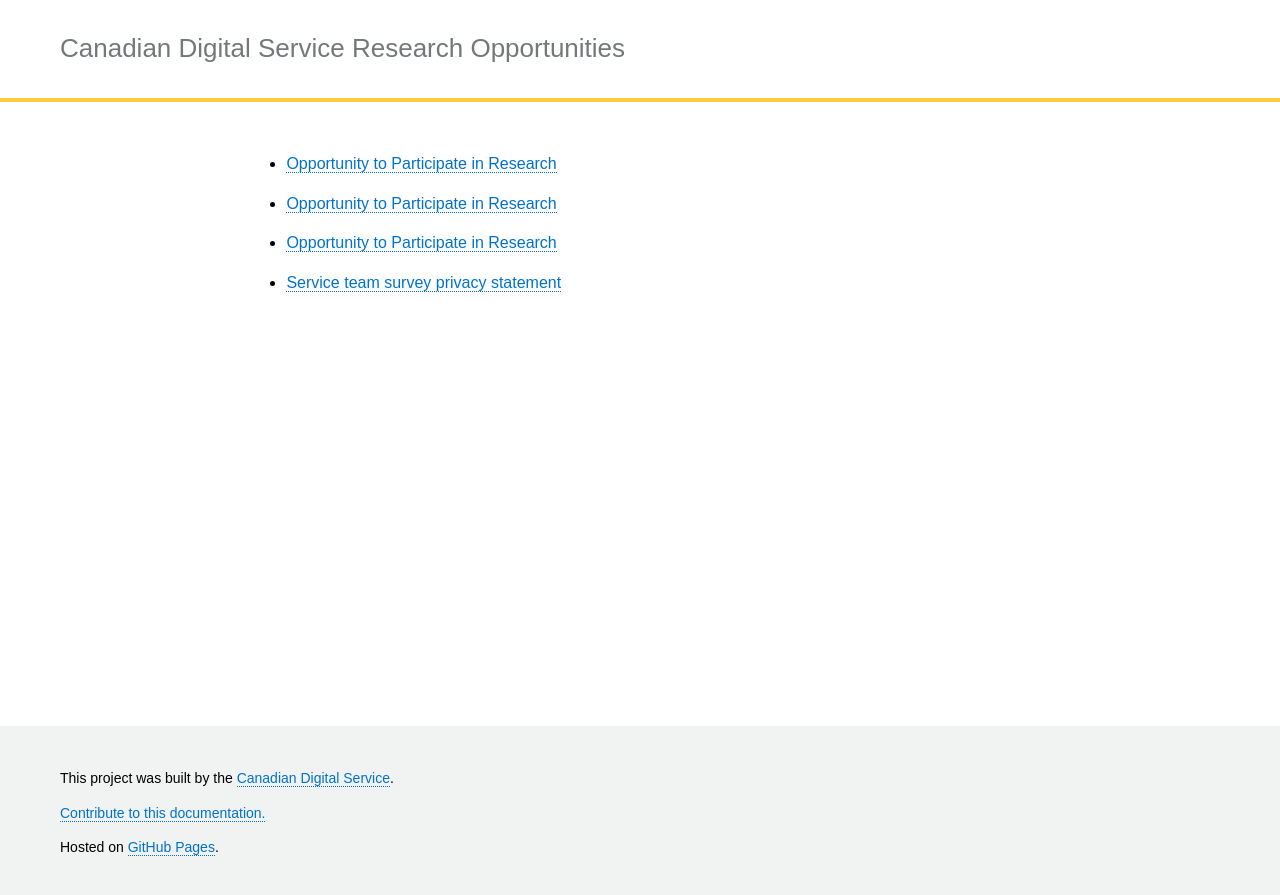
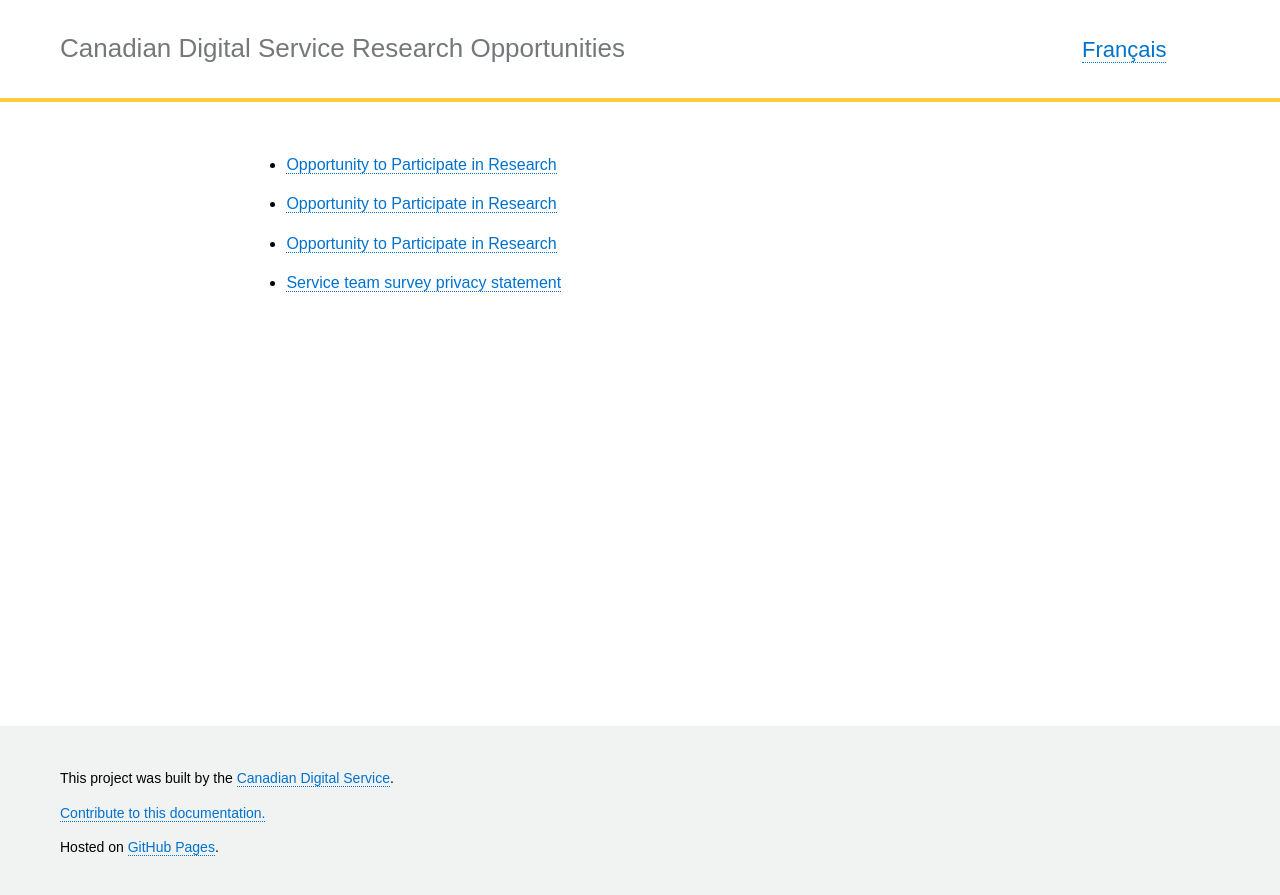
Before and after one commit to cds-snc/research-recherche, a Jekyll site: the page built from index.html, in a window 1280 px wide. Shown: the top 895 px of the page. Built offline with Jekyll 4.4.1, drawn with Linux system fonts in a browser that asks for light colours.

Commit message:
Update default.html

```diff
--- a/_layouts/default.html
+++ b/_layouts/default.html
@@ -28,7 +28,7 @@
             <img class="logo" src="{{ site.logourl }}" alt="{{ site.logoalt }}">
           {% endif %}
           <h1 class="site-title"><a class="title-link" href="{{ site.baseurl }}{{ site.data.translations[page.lang].homepage-slug }}">{{site.data.translations[page.lang].site-name }}</a></h1>
-          <!-- <h2 class="float-right"><a href="{{ site.baseurl }}{{ page.trans_url }}">{{ site.data.translations[page.lang].language }}</a></h2> -->
+          <h2 class="float-right"><a href="{{ site.baseurl }}{{ page.trans_url }}">{{ site.data.translations[page.lang].language }}</a></h2>
         </div>
       </header>
 
```
